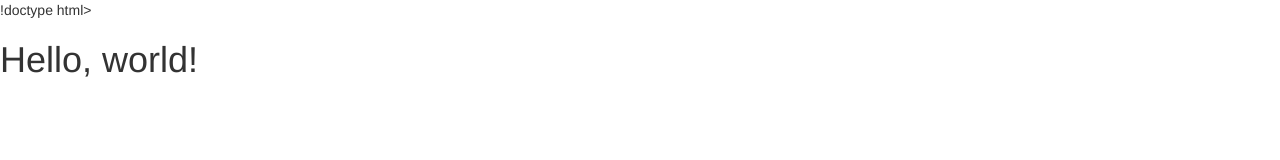
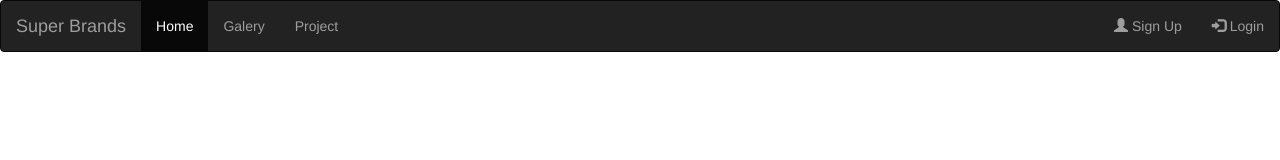
Before and after one commit to sudaishakim22/super_brands, a plain HTML site: page index.html in a window 1280 px wide. Drawn offline with nearby package versions, Linux system fonts and the light colour scheme; files that its build step writes are made by us from their sources; files whose address does not match are found by name.

Commit message:
Ini Yang Kedua

```diff
--- a/index.html
+++ b/index.html
@@ -1,17 +1,31 @@
-!doctype html>
+<!doctype html>
 <html lang="en">
   <head>
-    <title>Hello, world!</title>
+    <title>Super Brands.com</title>
     <!-- Required meta tags -->
     <meta charset="utf-8">
     <meta name="viewport" content="width=device-width, initial-scale=1, shrink-to-fit=no">
 
     <!-- Bootstrap CSS -->
-    <link href="css/bootstrap.css" rel="stylesheet">
+    <link href="assets/css/bootstrap.css" rel="stylesheet">
   </head>
   <body>
-    <h1>Hello, world!</h1>
-
+    <nav class="navbar navbar-inverse">
+      <div class="container-fluid">
+        <div class="navbar-header">
+          <a href="#" class="navbar-brand">Super Brands</a>
+        </div>
+        <ul class="nav navbar-nav">
+          <li class="active"><a href="#">Home</a></li>
+          <li class=""><a href="#">Galery</a></li>
+          <li class=""><a href="#">Project</a></li>
+        </ul>
+        <ul class="nav navbar-nav navbar-right">
+            <li><a href="#"><span class="glyphicon glyphicon-user"></span> Sign Up</a></li>
+            <li><a href="file:///D:/hacktiv8/bootstrap/bootstrap-3.3.7-dist/login.html" target="_blank"><span class="glyphicon glyphicon-log-in"></span> Login</a></li>
+        </ul>
+    </div>
+    </nav>
     <!-- Optional JavaScript -->
     <!-- jQuery first, then Popper.js, then Bootstrap JS -->
     <script src="https://ajax.googleapis.com/ajax/libs/jquery/1.12.4/jquery.min.js"></script>
```
